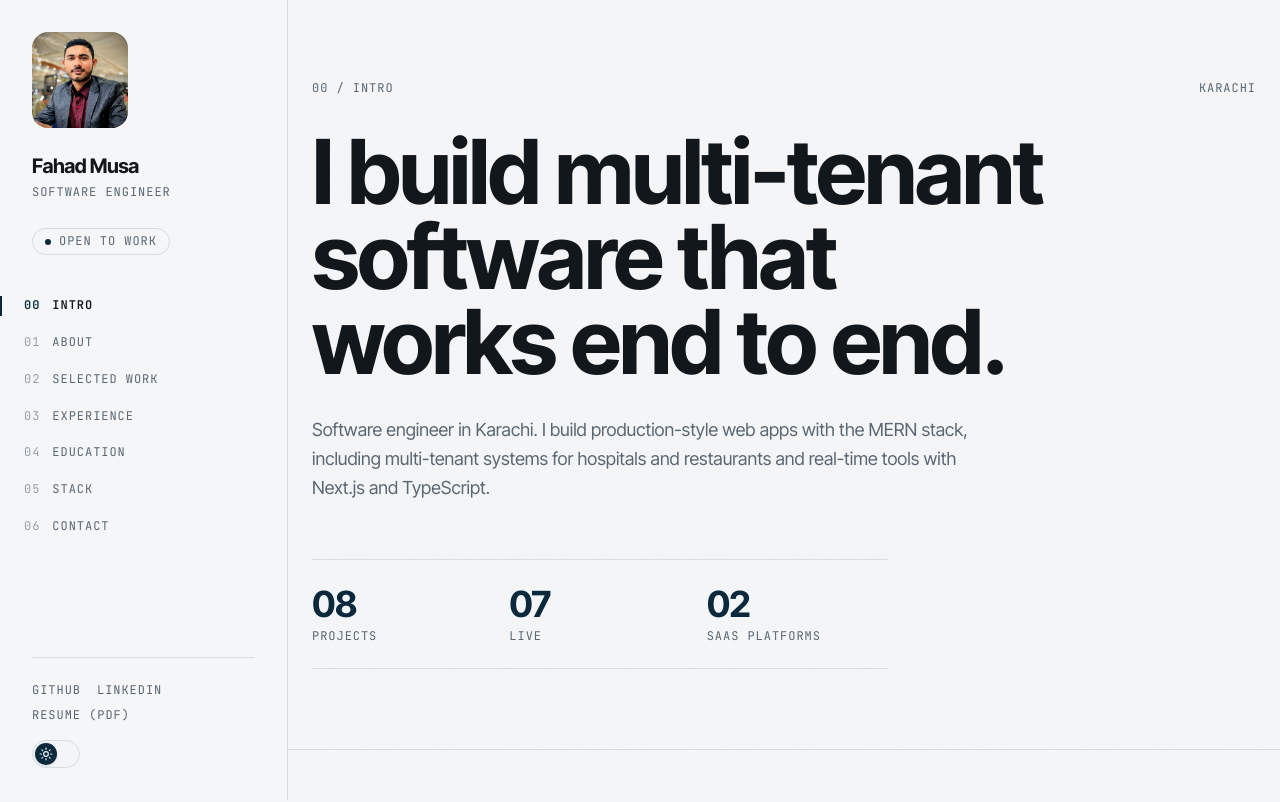
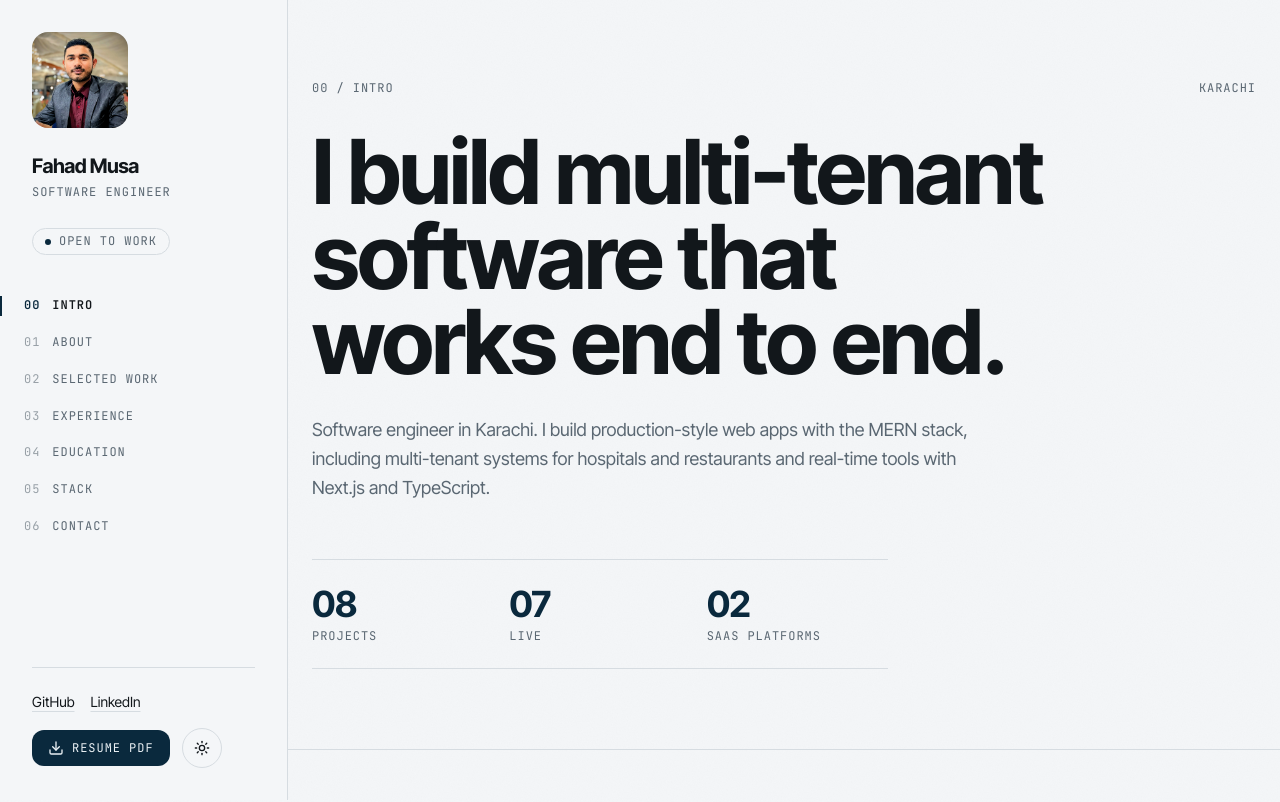
Before and after one commit to fahadmusa725/portfolio, a Next.js app: page / in a window 1280 px wide. Shown: the top 802 px of the page. Built offline with nearby package versions, Linux system fonts and the light colour scheme.

Commit message:
update sidebar bottom block with two rows and round theme button

```diff
--- a/app/globals.css
+++ b/app/globals.css
@@ -158,11 +158,7 @@
   }
 }
 
-/* Theme switch styling driven purely by CSS selectors */
-.theme-switch-thumb {
-  transform: translateX(0);
-}
-
+/* Theme toggle styling driven purely by CSS selectors */
 .theme-glyph-sun {
   opacity: 1;
   transform: rotate(0deg);
@@ -174,9 +170,6 @@
 }
 
 @media (prefers-color-scheme: dark) {
-  :root:not([data-theme="light"]) .theme-switch-thumb {
-    transform: translateX(1.25rem);
-  }
   :root:not([data-theme="light"]) .theme-glyph-sun {
     opacity: 0;
     transform: rotate(-90deg);
@@ -187,9 +180,6 @@
   }
 }
 
-:root[data-theme="dark"] .theme-switch-thumb {
-  transform: translateX(1.25rem);
-}
 :root[data-theme="dark"] .theme-glyph-sun {
   opacity: 0;
   transform: rotate(-90deg);
@@ -199,9 +189,6 @@
   transform: rotate(0deg);
 }
 
-:root[data-theme="light"] .theme-switch-thumb {
-  transform: translateX(0);
-}
 :root[data-theme="light"] .theme-glyph-sun {
   opacity: 1;
   transform: rotate(0deg);
@@ -212,7 +199,6 @@
 }
 
 @media (prefers-reduced-motion: reduce) {
-  .theme-switch-thumb,
   .theme-glyph-sun,
   .theme-glyph-moon {
     transition: none !important;
--- a/components/ThemeToggle.tsx
+++ b/components/ThemeToggle.tsx
@@ -8,12 +8,7 @@ export default function ThemeToggle() {
       type="button"
       aria-label="Switch colour theme"
       onClick={toggleTheme}
-      className="relative flex h-7 w-12 cursor-pointer items-center rounded-full border border-line bg-paper/80 p-0.5 transition-colors duration-200 hover:border-ink focus-visible:outline-2 focus-visible:outline-accent"
-    >
-      {/* Sliding thumb */}
-      <span
-        aria-hidden="true"
-        className="theme-switch-thumb relative flex h-5.5 w-5.5 items-center justify-center rounded-full bg-surface text-surface-ink shadow-sm transition-transform duration-200 ease-out"
+      className="relative flex h-10 w-10 shrink-0 cursor-pointer items-center justify-center rounded-full border border-line bg-paper text-ink transition-colors duration-200 hover:border-ink focus-visible:outline-2 focus-visible:outline-accent"
     >
       {/* Sun Glyph (SVG) */}
       <svg
@@ -23,7 +18,8 @@ export default function ThemeToggle() {
         strokeWidth="2"
         strokeLinecap="round"
         strokeLinejoin="round"
-          className="theme-glyph-sun absolute h-3.5 w-3.5 transition-all duration-200 ease-out"
+        className="theme-glyph-sun absolute h-4 w-4 transition-all duration-300 ease-out"
+        aria-hidden="true"
       >
         <circle cx="12" cy="12" r="4" />
         <path d="M12 2v2" />
@@ -44,11 +40,11 @@ export default function ThemeToggle() {
         strokeWidth="2"
         strokeLinecap="round"
         strokeLinejoin="round"
-          className="theme-glyph-moon absolute h-3.5 w-3.5 transition-all duration-200 ease-out"
+        className="theme-glyph-moon absolute h-4 w-4 transition-all duration-300 ease-out"
+        aria-hidden="true"
       >
         <path d="M12 3a6 6 0 0 0 9 9 9 9 0 1 1-9-9Z" />
       </svg>
-      </span>
     </button>
   );
 }
--- a/components/nav/SidebarNav.tsx
+++ b/components/nav/SidebarNav.tsx
@@ -160,17 +160,18 @@ export default function SidebarNav() {
         <div
           ref={mobilePanelRef}
           id="mobile-nav-panel"
-          className="fixed inset-x-0 top-[73px] z-40 border-b border-line bg-paper py-6 shadow-sm lg:hidden"
+          className="fixed inset-x-0 top-[73px] z-40 flex max-h-[calc(100vh-73px)] flex-col overflow-y-auto border-b border-line bg-paper py-6 shadow-sm lg:hidden"
         >
           <nav aria-label="Mobile Navigation">{renderNavList(true)}</nav>
-          <div className="mt-6 flex items-center justify-between border-t border-line px-6 pt-4">
-            <div className="flex flex-wrap items-center gap-4">
+          <div className="mt-6 flex flex-col gap-4 border-t border-line px-6 pt-6">
+            {/* Row 1: Plain text links */}
+            <div className="flex flex-wrap items-center gap-4 text-sm">
               {githubLink ? (
                 <a
                   href={githubLink.href}
                   target="_blank"
                   rel="noopener noreferrer"
-                  className="font-mono text-label uppercase text-muted transition-colors duration-200 hover:text-ink"
+                  className="text-ink underline decoration-line underline-offset-4 transition-colors hover:decoration-ink"
                 >
                   GitHub
                   <span className="sr-only"> (opens in a new tab)</span>
@@ -181,31 +182,49 @@ export default function SidebarNav() {
                   href={linkedinLink.href}
                   target="_blank"
                   rel="noopener noreferrer"
-                  className="font-mono text-label uppercase text-muted transition-colors duration-200 hover:text-ink"
+                  className="text-ink underline decoration-line underline-offset-4 transition-colors hover:decoration-ink"
                 >
                   LinkedIn
                   <span className="sr-only"> (opens in a new tab)</span>
                 </a>
               ) : null}
+            </div>
+
+            {/* Row 2: Resume PDF button and Theme Toggle */}
+            <div className="flex items-center gap-3">
               {profile.resume ? (
                 <a
                   href={profile.resume}
                   target="_blank"
                   rel="noopener noreferrer"
-                  className="font-mono text-label uppercase text-muted transition-colors duration-200 hover:text-ink"
+                  className="inline-flex items-center gap-2 rounded-[12px] bg-surface px-4 py-2.5 font-mono text-label uppercase text-surface-ink transition-opacity hover:opacity-90"
                 >
-                  Resume (PDF)
+                  <svg
+                    viewBox="0 0 24 24"
+                    fill="none"
+                    stroke="currentColor"
+                    strokeWidth="2"
+                    strokeLinecap="round"
+                    strokeLinejoin="round"
+                    className="h-4 w-4"
+                    aria-hidden="true"
+                  >
+                    <path d="M21 15v4a2 2 0 0 1-2 2H5a2 2 0 0 1-2-2v-4" />
+                    <polyline points="7 10 12 15 17 10" />
+                    <line x1="12" y1="15" x2="12" y2="3" />
+                  </svg>
+                  <span>Resume PDF</span>
                   <span className="sr-only"> (opens in a new tab)</span>
                 </a>
               ) : null}
+              <ThemeToggle />
             </div>
-            <ThemeToggle />
           </div>
         </div>
       ) : null}
 
       {/* Desktop Fixed Left Panel (lg and up: 18rem / 72 wide, full height, hairline right border) */}
-      <aside className="fixed inset-y-0 left-0 z-30 hidden w-72 flex-col justify-between overflow-y-auto border-r border-line bg-paper p-8 lg:flex">
+      <aside className="fixed inset-y-0 left-0 z-30 hidden w-72 flex-col overflow-y-auto border-r border-line bg-paper p-8 lg:flex">
         <div className="flex flex-col gap-6">
           {/* Top tile: 96px, 16px radius */}
           <div className="relative flex h-24 w-24 shrink-0 items-center justify-center overflow-hidden rounded-2xl bg-surface text-surface-ink font-mono text-2xl font-bold">
@@ -243,15 +262,17 @@ export default function SidebarNav() {
           </nav>
         </div>
 
-        {/* Bottom actions: links and ThemeToggle */}
-        <div className="mt-8 flex flex-col gap-4 border-t border-line pt-6">
-          <div className="flex flex-wrap items-center gap-x-4 gap-y-2">
+        {/* Bottom actions: hairline above, generous spacing, two rows */}
+        <div className="mt-auto pt-8">
+          <div className="flex flex-col gap-4 border-t border-line pt-6">
+            {/* Row 1: GitHub and LinkedIn as plain text links */}
+            <div className="flex flex-wrap items-center gap-4 text-sm">
               {githubLink ? (
                 <a
                   href={githubLink.href}
                   target="_blank"
                   rel="noopener noreferrer"
-                className="font-mono text-label uppercase text-muted transition-colors duration-200 hover:text-ink"
+                  className="text-ink underline decoration-line underline-offset-4 transition-colors hover:decoration-ink"
                 >
                   GitHub
                   <span className="sr-only"> (opens in a new tab)</span>
@@ -262,26 +283,43 @@ export default function SidebarNav() {
                   href={linkedinLink.href}
                   target="_blank"
                   rel="noopener noreferrer"
-                className="font-mono text-label uppercase text-muted transition-colors duration-200 hover:text-ink"
+                  className="text-ink underline decoration-line underline-offset-4 transition-colors hover:decoration-ink"
                 >
                   LinkedIn
                   <span className="sr-only"> (opens in a new tab)</span>
                 </a>
               ) : null}
+            </div>
+
+            {/* Row 2: filled Resume PDF button and 40px round bordered theme button */}
+            <div className="flex items-center gap-3">
               {profile.resume ? (
                 <a
                   href={profile.resume}
                   target="_blank"
                   rel="noopener noreferrer"
-                className="font-mono text-label uppercase text-muted transition-colors duration-200 hover:text-ink"
+                  className="inline-flex items-center gap-2 rounded-[12px] bg-surface px-4 py-2.5 font-mono text-label uppercase text-surface-ink transition-opacity hover:opacity-90"
                 >
-                Resume (PDF)
+                  <svg
+                    viewBox="0 0 24 24"
+                    fill="none"
+                    stroke="currentColor"
+                    strokeWidth="2"
+                    strokeLinecap="round"
+                    strokeLinejoin="round"
+                    className="h-4 w-4"
+                    aria-hidden="true"
+                  >
+                    <path d="M21 15v4a2 2 0 0 1-2 2H5a2 2 0 0 1-2-2v-4" />
+                    <polyline points="7 10 12 15 17 10" />
+                    <line x1="12" y1="15" x2="12" y2="3" />
+                  </svg>
+                  <span>Resume PDF</span>
                   <span className="sr-only"> (opens in a new tab)</span>
                 </a>
               ) : null}
+              <ThemeToggle />
             </div>
-          <div>
-            <ThemeToggle />
           </div>
         </div>
       </aside>
```
Lines whose indentation alone changed are shown as unchanged.
